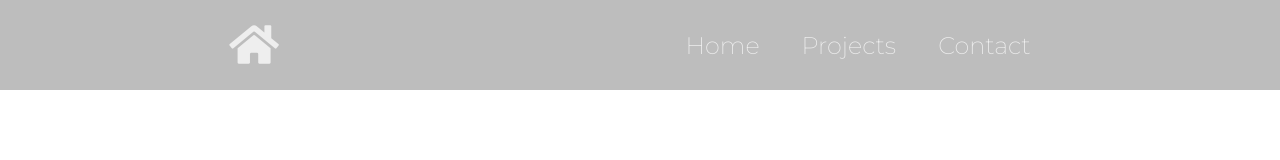
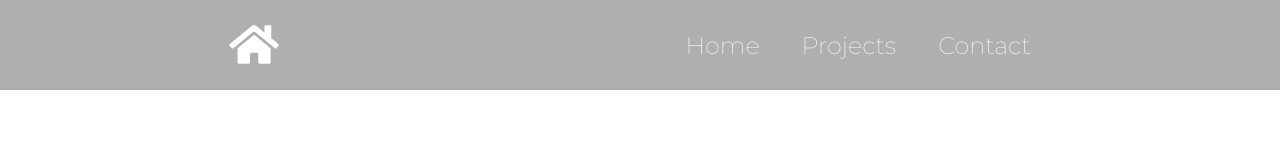
Before and after one commit to StephenJBall/portfolio-website, a React (Create React App) app: page / in a window 1280 px wide. Shown: the top 160 px of the page. Built offline with nearby package versions, Linux system fonts and the light colour scheme.

Commit message:
style change

```diff
--- a/src/components/Navbar.css
+++ b/src/components/Navbar.css
@@ -1,5 +1,5 @@
 .navbar {
-  background: #bdbdbd;
+  background: #afafaf;
   height: 90px;
   display: flex;
   justify-content: center;
@@ -19,7 +19,7 @@
 }
 
 .navbar-logo {
-  color: #eeeeee;
+  color: #ffffff;
   justify-self: start;
   margin-left: 20px;
   cursor: pointer;
```
